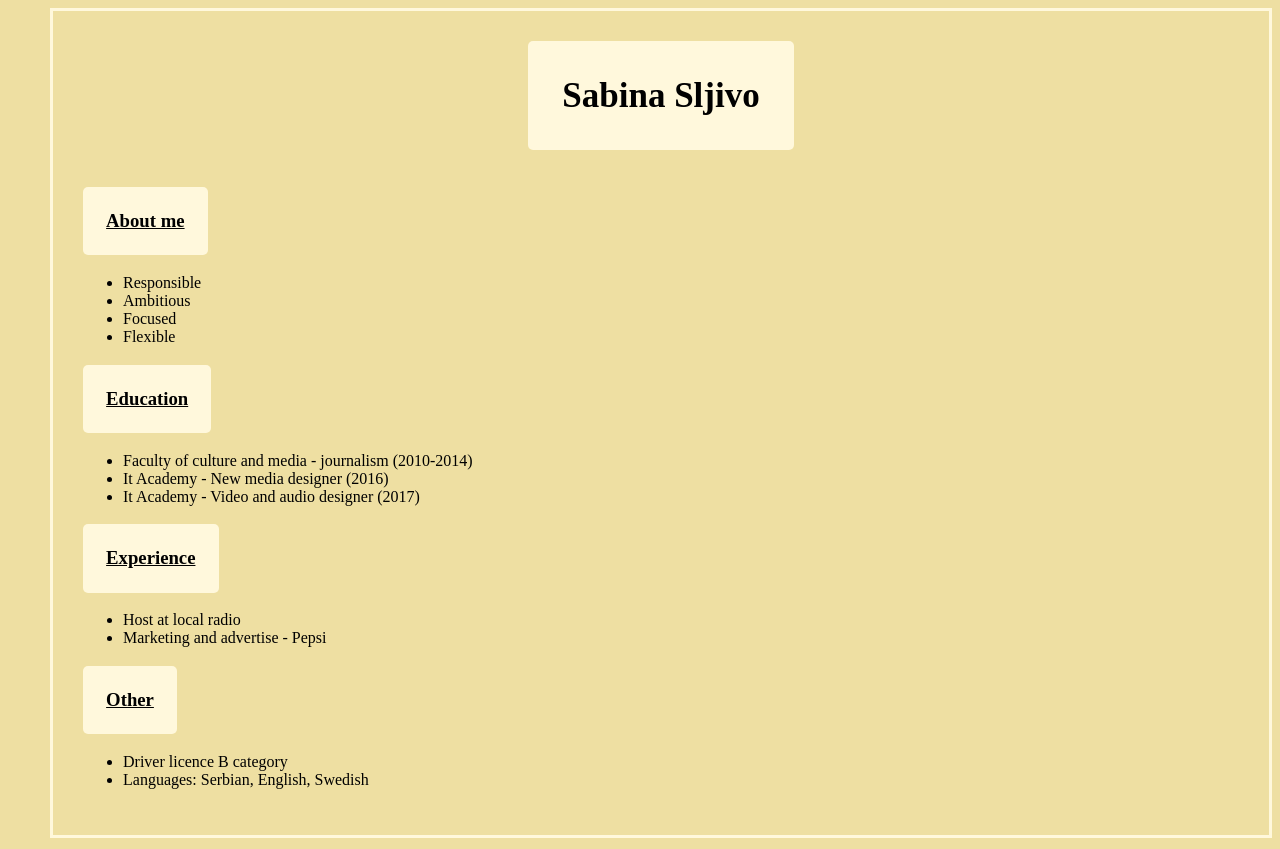
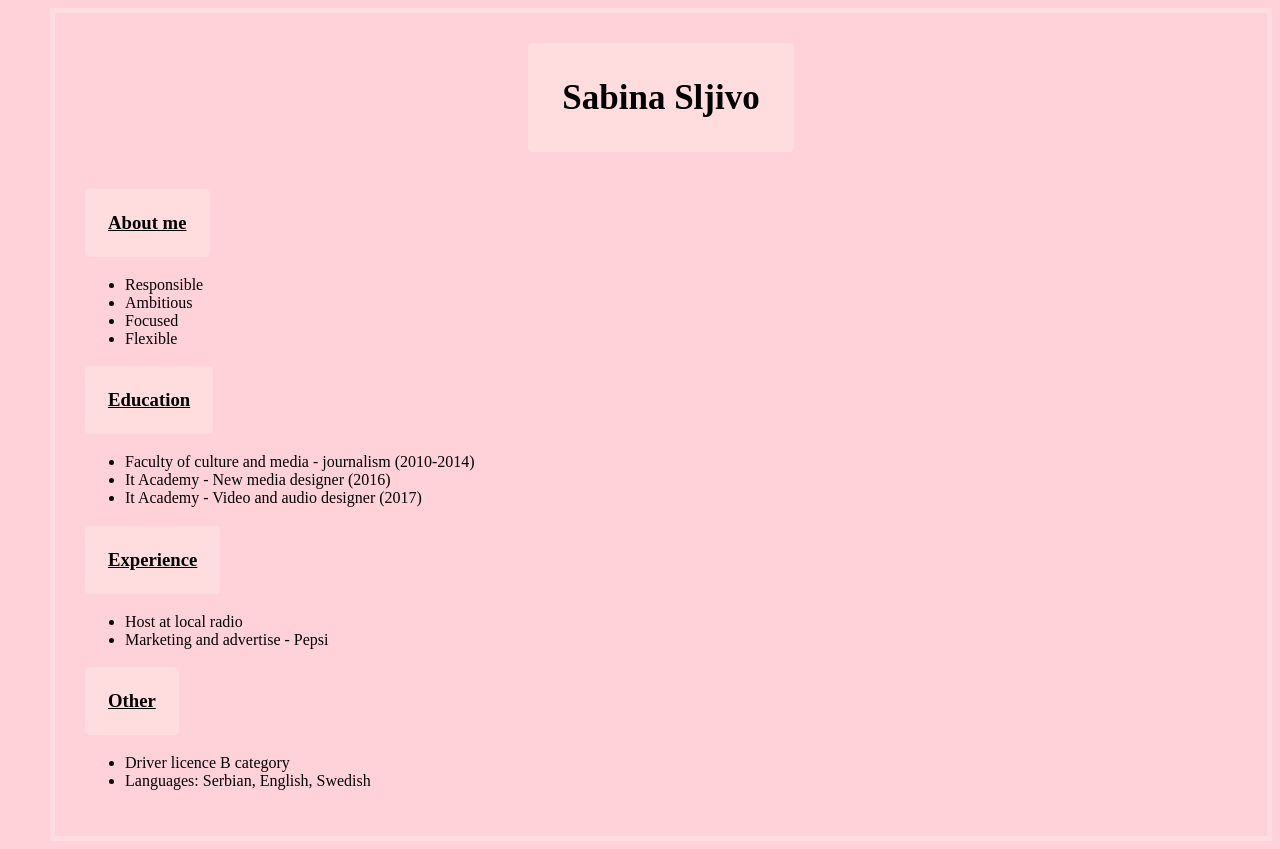
Before and after one commit to SabinaS90/SabinaHomework, a plain HTML site: page lesson3/index.html in a window 1280 px wide. Drawn offline with Linux system fonts and the light colour scheme.

Commit message:
csschanged

```diff
--- a/lesson3/style.css
+++ b/lesson3/style.css
@@ -1,5 +1,5 @@
 h1 {font-size: 35px;
-    background-color:cornsilk;
+    background-color:#ffdcde;
     text-align: center;
     width: max-content;
     margin: auto;
@@ -9,13 +9,13 @@ h1 {font-size: 35px;
 
 body {
     margin-left: 50px;
-    background-color: #eedfa2;
-    border: 3px solid #fff8dc;
+    background-color: #ffd2da;
+    border: 5px solid #ffdcde;
     padding: 30px;
 }
 
 h3 {
-    background-color:cornsilk;
+    background-color: #ffdcde;
     text-align:left;
     width: max-content;
     padding: 2%;
```
